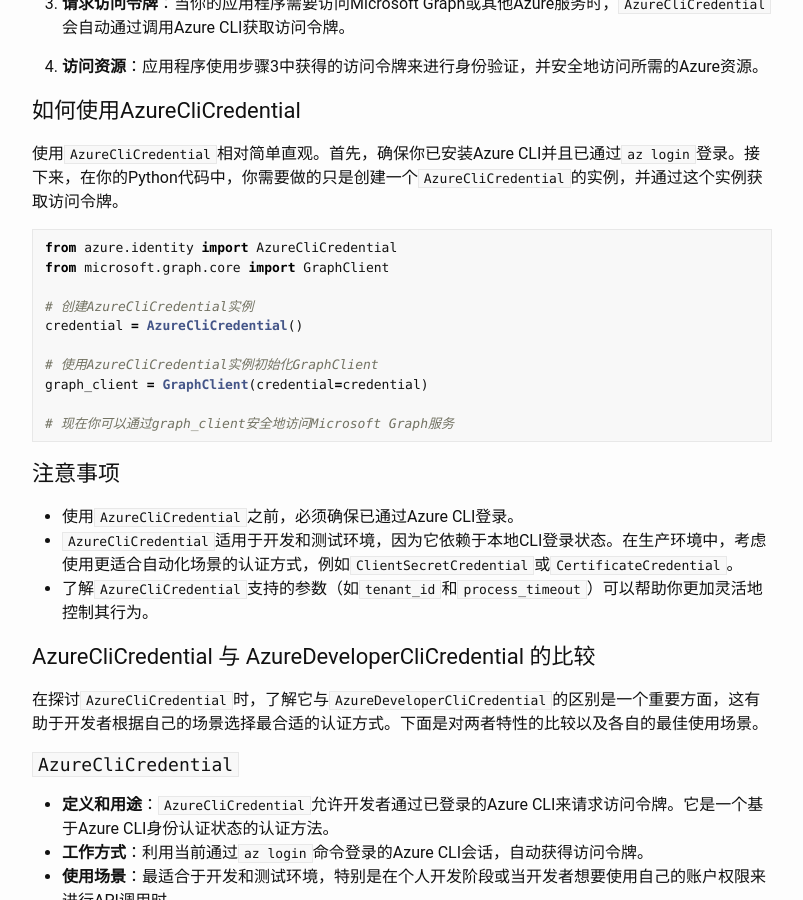
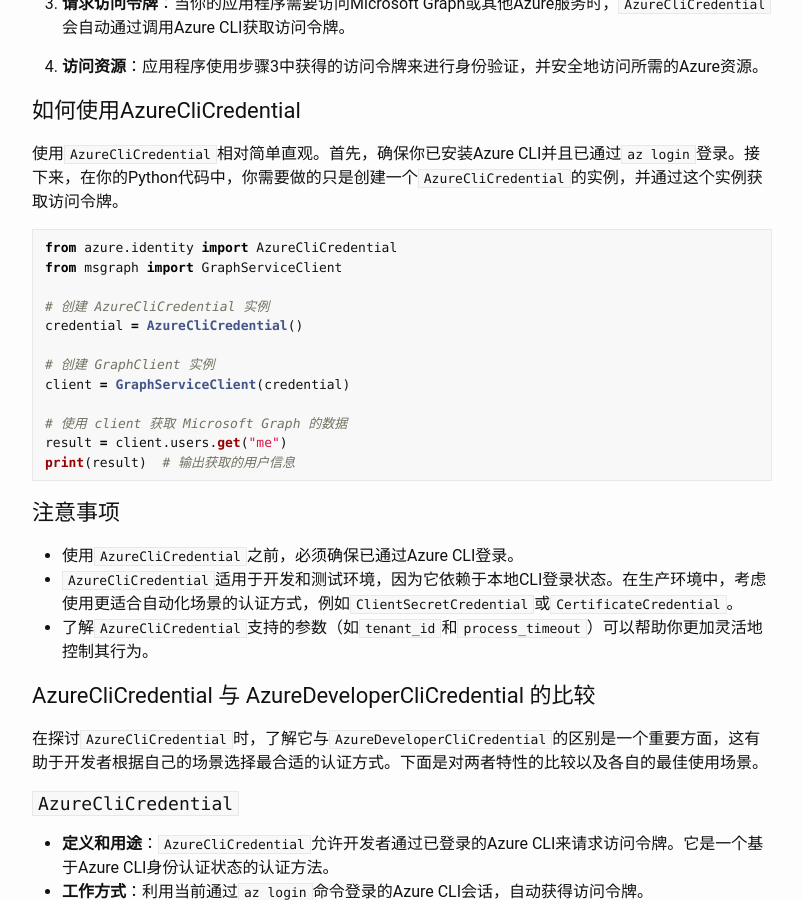
Before and after one commit to talkincode/ToughNotes, a Jekyll site: the page built from _posts/2024-04-25-MSGraph-AzureCliCredential.md, in a window 1280 px wide and 900 px high, scrolled down 535 px. Shown: the whole window, without its empty margins (238-1041 px from the left). Built offline with Jekyll 4.4.1, drawn with Linux system fonts in a browser that asks for light colours.

````diff
--- a/_posts/2024-04-25-MSGraph-AzureCliCredential.md
+++ b/_posts/2024-04-25-MSGraph-AzureCliCredential.md
@@ -25,15 +25,17 @@ AzureCliCredential是一个便利的认证方式，它允许开发者通过已
 
 ```python
 from azure.identity import AzureCliCredential
-from microsoft.graph.core import GraphClient
+from msgraph import GraphServiceClient
 
-# 创建AzureCliCredential实例
+# 创建 AzureCliCredential 实例
 credential = AzureCliCredential()
 
-# 使用AzureCliCredential实例初始化GraphClient
-graph_client = GraphClient(credential=credential)
+# 创建 GraphClient 实例
+client = GraphServiceClient(credential)
 
-# 现在你可以通过graph_client安全地访问Microsoft Graph服务
+# 使用 client 获取 Microsoft Graph 的数据
+result = client.users.get("me")
+print(result)  # 输出获取的用户信息
 ```
 
 ## 注意事项
````
Also changed, not shown: _posts/2024-04-25-MSGraph-CertificateCredential.md (added, +57 -0 lines).
